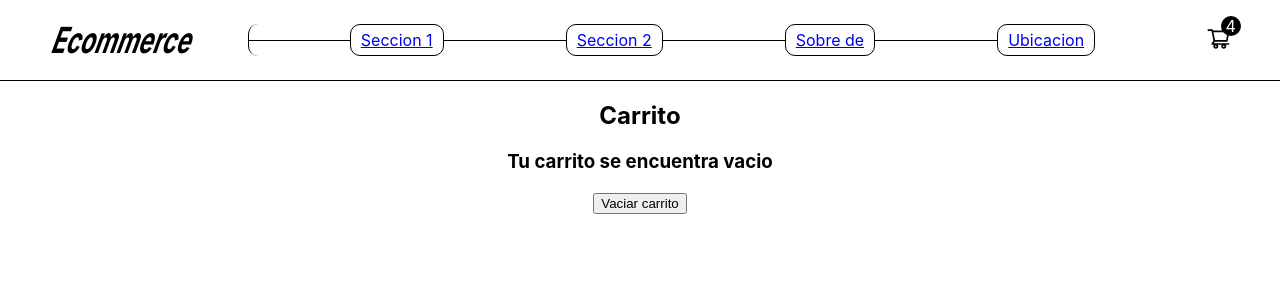
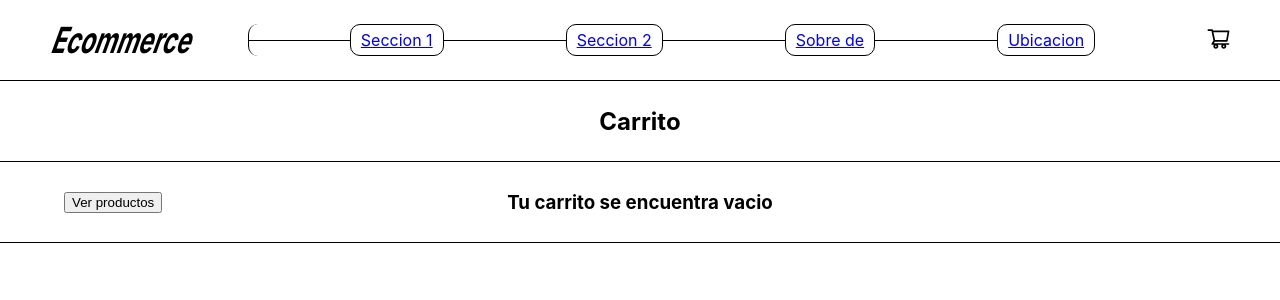
Before and after one commit to Felipe-Suarez/ReactJS, a React (Create React App) app: page /cart in a window 1280 px wide. Shown: the top 300 px of the page. Built offline with nearby package versions, Linux system fonts and the light colour scheme; the HTML template or start-up script is replaced by a standard one.

Commit message:
cart view

```diff
--- a/src/components/CartContext.js
+++ b/src/components/CartContext.js
@@ -15,12 +15,12 @@ const CartContextProvider = ({ children }) => {
         const findDuplicated = (found, cartList) => {
             cartList.forEach(element => {
                 if (found.id === element.id) {
-                    return element.quantity = qty + element.quantity
+                    return element.quantity += qty;
                 }
             });
         }
 
-        if (found) { findDuplicated(found, cartList) } else { setCartList([...cartList, item]) }
+        if (found) { findDuplicated(found, cartList); setCartList([...cartList]) } else { setCartList([...cartList, item]) }
     }
 
     const removeItem = (id) => {
@@ -36,9 +36,28 @@ const CartContextProvider = ({ children }) => {
         )
     }
 
+    const cartQty = () => {
+        let total = cartList.map(item => item.quantity);
+        return total.reduce(((a, b) => a + b), 0);
+    }
+
+    const subTotal = () => {
+        let total = cartList.map(item => item.price * item.quantity);
+        return total.reduce(((a, b) => a + b), 0);
+
+    }
+
+    const IVA = () => {
+        return subTotal() * 0.21
+    }
+
+    const totalPrice = () => {
+        return subTotal() + IVA()
+    }
+
     return (
         <>
-            <CartContext.Provider value={{ cartList, addItem, removeItem, clear, isInCart }}>
+            <CartContext.Provider value={{ cartList, addItem, removeItem, clear, isInCart, cartQty, subTotal, IVA, totalPrice }}>
                 {children}
             </CartContext.Provider>
         </>
--- a/src/components/cart/Cart.js
+++ b/src/components/cart/Cart.js
@@ -1,27 +1,51 @@
 import { useContext } from "react";
+import { Link } from "react-router-dom";
 import { CartContext } from "../CartContext";
 import './cart.css';
 
 const Cart = () => {
-    const test = useContext(CartContext);
+    const useCartcontext = useContext(CartContext);
 
     return (
-        <>
-            <h2>Carrito</h2>
+        <div className="cart-container">
+            <div className="cart-title-container">
+                <h2 className="cart-title">Carrito</h2>
+                {
+                    useCartcontext.cartList.length !== 0 &&
+                    <button className="reset-btn" onClick={useCartcontext.clear}>Vaciar carrito</button>
+                }
+            </div>
             {
-                test.cartList.length === 0 ? <h3>Tu carrito se encuentra vacio</h3>
-                    : test.cartList.map(item =>
-                        <div key={item.id} className='cart-item'>
-                            <img className='cart-item-img' src={item.image} alt={item.name} />
-                            <span>{item.name}</span>
-                            <span>Cantidad: {item.quantity}</span>
-                            <span>${item.price}</span>
-                            <button onClick={() => { test.removeItem(item.id) }}>Eliminar</button>
+                useCartcontext.cartList.length === 0 ?
+                    <div className="cart-title-container">
+                        <h3 className="cart-msg">Tu carrito se encuentra vacio</h3>
+                        <Link className="cart-back-btn" to={'/'}><button>Ver productos</button></Link>
+                    </div>
+                    : <>
+                        <div className="items-container">{
+                            useCartcontext.cartList.map(item =>
+                                <div key={item.id} className='cart-item'>
+                                    <img className='cart-item-img' src={item.image} alt={item.name} />
+                                    <span>{item.name}</span>
+                                    <span>Cantidad: {item.quantity}</span>
+                                    <span>${item.price}</span>
+                                    <button onClick={() => { useCartcontext.removeItem(item.id) }}>Eliminar</button>
+                                </div>
+                            )}
                         </div>
-                    )
+                        <div className="order-container">
+                            <div className="order">
+                                <h4>Resumen del pedido</h4>
+                                <span className="order-info">Total de items: {useCartcontext.cartQty()}</span>
+                                <span className="order-info">SubTotal: {useCartcontext.subTotal()}</span>
+                                <span className="order-info">IVA: {useCartcontext.IVA()}</span>
+                                <span className="order-info">Total: {useCartcontext.totalPrice()}</span>
+                                <span className="order-buy-btn">Finalizar Compra!</span>
+                            </div>
+                        </div>
+                    </>
             }
-            <button onClick={test.clear}>Vaciar carrito</button>
-        </>
+        </div>
     )
 }
 
--- a/src/components/cart/cart.css
+++ b/src/components/cart/cart.css
@@ -1,13 +1,79 @@
+.cart-container {
+  display: flex;
+  flex-direction: row;
+  flex-wrap: wrap;
+}
+
+.items-container {
+  flex-basis: 70%;
+}
+
+.order-container {
+  flex-basis: 30%;
+  border-left: 1px solid #000;
+  box-sizing: border-box;
+}
+
+.order {
+  display: flex;
+  flex-direction: column;
+  justify-content: space-around;
+  align-items: center;
+  position: sticky;
+  top: 0;
+  height: 80vh;
+}
+
+.order-info {
+  width: 50%;
+  text-align: left;
+}
+
+.order-buy-btn {
+  background-color: #000;
+  color: #fff;
+  padding: 10px 30px;
+  border-radius: 10px;
+  cursor: pointer;
+}
+
+.cart-title-container {
+  height: 10vh;
+  display: flex;
+  width: 100vw;
+  align-items: center;
+  border-bottom: 1px solid #000;
+}
+
+.cart-title {
+  padding: 0;
+  margin: 0;
+  width: 100%;
+}
+
+.reset-btn {
+  position: absolute;
+  right: 5vw;
+}
+
+.cart-msg {
+  width: 100vw;
+}
+
+.cart-back-btn {
+  position: absolute;
+  left: 5vw;
+}
+
 .cart-item {
   display: flex;
   flex-direction: row;
   align-items: center;
   justify-content: space-around;
-  width: 100vw;
-  border: 1px solid #000;
-  padding: 10px;
+  border-bottom: 1px solid #000;
+  padding: 5px 10px;
 }
 
 .cart-item-img {
-  width: 25vw;
+  width: 20vw;
 }
--- a/src/components/itemDetailContainer/ItemDetail.js
+++ b/src/components/itemDetailContainer/ItemDetail.js
@@ -7,12 +7,12 @@ import { CartContext } from '../CartContext';
 
 const ItemDetail = (props) => {
     const { name, stock, price, description, image } = props.items;
-    const test = useContext(CartContext);
+    const useCartcontext = useContext(CartContext);
 
     const onAdd = (qty) => { //Item Count
         alert(`Se agregaron ${qty} productos`);
         setCartState(qty);
-        test.addItem(props.items, qty);
+        useCartcontext.addItem(props.items, qty);
     }
 
     const [cartState, setCartState] = useState(0);
--- a/src/components/navbar/CartWidget.js
+++ b/src/components/navbar/CartWidget.js
@@ -1,13 +1,20 @@
 import { AiOutlineShoppingCart } from 'react-icons/ai';
 import { Link } from 'react-router-dom';
+import { useContext } from 'react';
+import { CartContext } from '../CartContext';
 
 
 const CartWidget = () => {
+    const useCartcontext = useContext(CartContext);
+
     return (
         <div className="cart-widget">
             <div className='cart-container'>
                 <Link to='/cart'><AiOutlineShoppingCart className='cart-icon' /></Link>
-                <span className="cart-num">4</span>
+                {
+                    useCartcontext.cartList.length > 0 &&
+                    <span className="cart-num">{useCartcontext.cartQty()}</span>
+                }
             </div>
         </div>
     )
--- a/src/components/navbar/navbar.css
+++ b/src/components/navbar/navbar.css
@@ -64,6 +64,7 @@ nav ul li {
 }
 
 .cart-num {
+  font-size: 14px;
   display: flex;
   justify-content: center;
   width: 20px;
```
